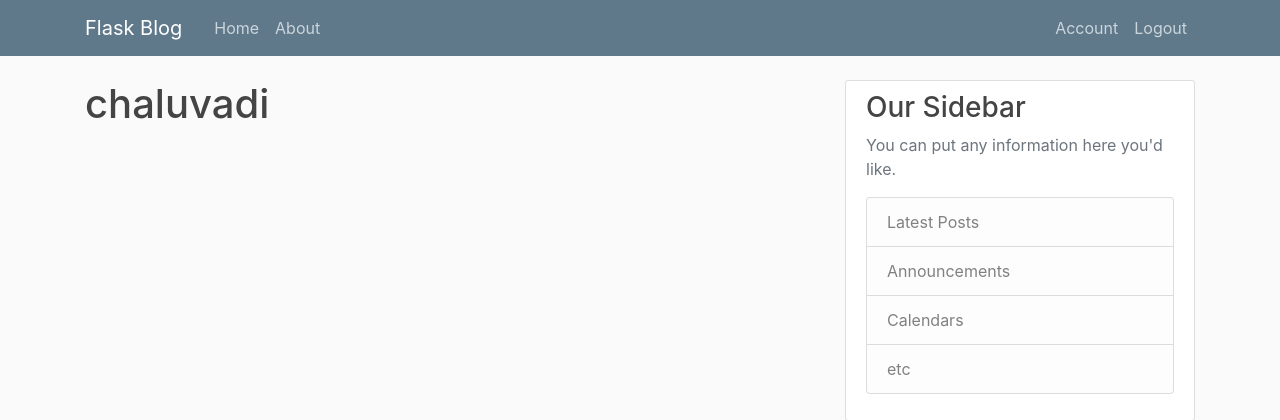
After one commit to chaluvadi1/FlaskWebApp, a Flask app: page /account in a window 1280 px wide. The commit adds this page. Shown: the top 420 px of the page. Run offline with Flask 2, Linux system fonts and the light colour scheme; a user stored in the database is signed in; some libraries are stand-ins or nearby versions.

Commit message:
Added new account page and added conditions for nav bar

```diff
--- a/flaskblog/__init__.py
+++ b/flaskblog/__init__.py
@@ -4,10 +4,12 @@ from flask_bcrypt import Bcrypt
 from flask_login import LoginManager
 
 app = Flask(__name__)
-app.config['SECRET_KEY'] = 'AnyRandomStringOFcHaracters'
+app.config['SECRET_KEY'] = '$2b$12$MbmOE0OEARCESk8o0kuwkOl6a3.dkvk/u9LQaFue2g1A2.MFlroFW'
 app.config['SQLALCHEMY_DATABASE_URI'] = 'sqlite:///site.db'
 db = SQLAlchemy(app)
 bcrypt = Bcrypt(app)
 login_manager = LoginManager(app)
+login_manager.login_view = 'login'
+login_manager.login_message_category = 'info'
 
 from flaskblog import routes
--- a/flaskblog/routes.py
+++ b/flaskblog/routes.py
@@ -1,8 +1,8 @@
-from flask import render_template, url_for, redirect, flash
+from flask import render_template, url_for, redirect, flash, request
 from flaskblog import app, db, bcrypt
 from flaskblog.forms import RegistrationForm, LoginForm
 from flaskblog.models import User, Post
-from flask_login import login_user, current_user
+from flask_login import login_user, current_user, logout_user, login_required
 
 posts = [
     {
@@ -55,7 +55,20 @@ def login():
         user = User.query.filter_by(email=form.email.data).first()
         if user and bcrypt.check_password_hash(user.password, form.password.data):
             login_user(user, remember=form.remember.data)
-            return redirect(url_for('home'))
+            next_page = request.args.get('next')
+            return redirect(next_page) if next_page else redirect(url_for('home'))
         else:
             flash('Login Unsuccessful, Please Check Email and Password', 'danger')
     return render_template('login.html', title='Login', form=form)
+
+
+@app.route("/logout")
+def logout():
+    logout_user()
+    return redirect(url_for('home'))
+
+
+@app.route("/account")
+@login_required
+def account():
+    return render_template('account.html', title='Account')
--- /dev/null
+++ b/flaskblog/templates/account.html
@@ -0,0 +1,4 @@
+{% extends "layout.html" %}
+{% block content %}
+<h1>{{ current_user.username }}</h1>
+{% endblock content %}
--- a/flaskblog/templates/layout.html
+++ b/flaskblog/templates/layout.html
@@ -30,8 +30,13 @@
                 </div>
                 <!-- Navbar Right Side -->
                 <div class="navbar-nav">
+                    {% if current_user.is_authenticated %}
+                    <a class="nav-item nav-link" href="{{ url_for('account') }}">Account</a>
+                    <a class="nav-item nav-link" href="{{ url_for('logout') }}">Logout</a>
+                    {% else %}
                     <a class="nav-item nav-link" href="{{ url_for('login') }}">Login</a>
                     <a class="nav-item nav-link" href="{{ url_for('register') }}">Register</a>
+                    {% endif%}
                 </div>
             </div>
         </div>
```
